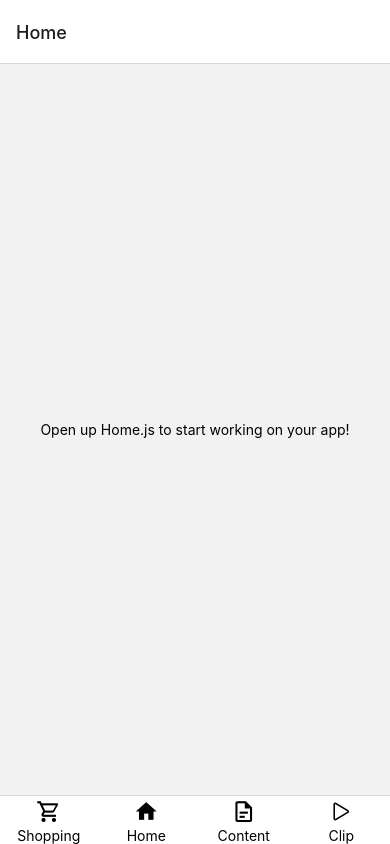
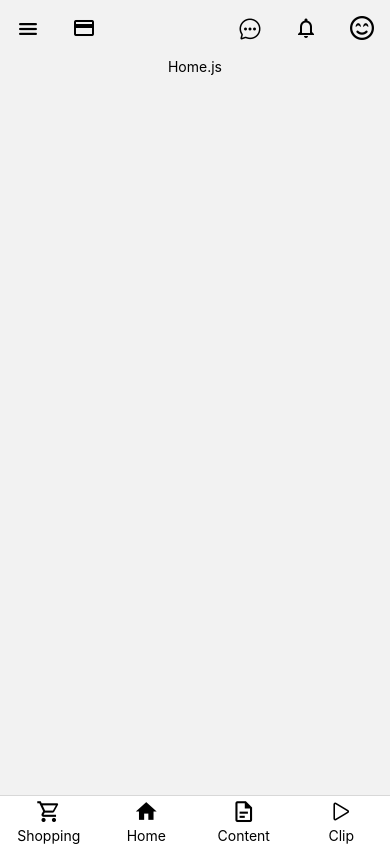
Before and after one commit to hyoungphi/naver_clone_rn, a React Native app: screen /Home in a window 390 px wide. Built offline with nearby package versions, Linux system fonts and the light colour scheme.

Commit message:
1. Refactor Icons 2. Add HomeHeader

```diff
--- a/App.js
+++ b/App.js
@@ -1,5 +1,4 @@
-import { StatusBar } from 'expo-status-bar';
-import { StyleSheet, Text, View } from 'react-native';
+import { StyleSheet } from 'react-native';
 
 import { NavigationContainer } from '@react-navigation/native';
 import TabBar from '@components/TabBar';
--- /dev/null
+++ b/src/assets/icons/Icon.js
@@ -0,0 +1,47 @@
+import {
+  Ionicons,
+  MaterialIcons,
+  MaterialCommunityIcons,
+  FontAwesome6,
+} from "@expo/vector-icons";
+
+
+export default function Icon(props) {
+  let size = props.size ?? '1.5rem'
+  let color = props.color ?? 'black'
+  let name = props.name
+
+  switch (name) {
+    case 'home':
+      return <MaterialIcons name='home' size={size} color={color} />
+    case 'homeOutline':
+      return <MaterialCommunityIcons name='home-outline' size={size} color={color} />
+    case 'shopping':
+      return <MaterialCommunityIcons name='cart' size={size} color={color} />
+    case 'shoppingOutline':
+      return <MaterialCommunityIcons name='cart-outline' size={size} color={color} />
+    case 'content':
+      return <MaterialCommunityIcons name='file-document' size={size} color={color} />
+    case 'contentOutline':
+      return <MaterialCommunityIcons name='file-document-outline' size={size} color={color} />
+    case 'clip':
+      return <Ionicons name='play' size={size} color={color} />
+    case 'clipOutline':
+      return <Ionicons name='play-outline' size={size} color={color} />
+    case 'warning':
+      return <Ionicons name='warning' size={size} color={color} />
+    case 'menu':
+      return <Ionicons name='menu' size={size} color={color} />
+    case 'payment':
+      return <MaterialIcons name='payment' size={size} color={color} />
+    case 'chat':
+      return <Ionicons name='chatbubble-ellipses-outline' size={size} color={color} />
+    case 'bell':
+      return <MaterialIcons name='notifications-none' size={size} color={color} />
+    case 'smile':
+      return <FontAwesome6 name='smile-beam' size={size} color={color} />
+    default:
+      return <Ionicons name='warning' size={size} color={color} />
+  }
+
+}
--- /dev/null
+++ b/src/components/DefaultWrapper.js
@@ -0,0 +1,9 @@
+import { View } from 'react-native';
+
+export default function DefaultWrapper({ children }) {
+  return (
+    <View >
+      {children}
+    </View>
+  );
+}
--- /dev/null
+++ b/src/components/IconButton.js
@@ -0,0 +1,25 @@
+import { StyleSheet, View, TouchableOpacity } from 'react-native';
+
+
+export default function IconButton({ icon, onPress, style }) {
+  let _style = style;
+  if (_style === undefined) {
+    _style = styles.iconButton;
+  }
+
+  return (
+    <TouchableOpacity style={_style} onPress={onPress}>
+      {icon}
+    </TouchableOpacity>
+  );
+}
+
+
+const styles = StyleSheet.create({
+  iconButton: {
+    padding: '1rem',
+    color: 'black',
+    fontSize: '1.5rem',
+
+  },
+});
--- a/src/components/TabBar.js
+++ b/src/components/TabBar.js
@@ -1,12 +1,13 @@
 import { Text, } from 'react-native';
 import { createBottomTabNavigator } from '@react-navigation/bottom-tabs';
 import Shopping from '@screens/Shopping';
-import Home from '@screens/Home';
+import Home from '@screens/home/Home';
 import Content from '@screens/Content';
 import Clip from '@screens/Clip';
 import { Ionicons } from '@expo/vector-icons';
 import { MaterialCommunityIcons } from '@expo/vector-icons';
 import { MaterialIcons } from '@expo/vector-icons';
+import Icon from 'src/assets/icons/Icon';
 
 const Tab = createBottomTabNavigator();
 
@@ -19,35 +20,36 @@ export default function TabBar() {
         tabBarIcon: ({ focused, color, size }) => {
           if (route.name === 'Home') {
             if (focused) {
-              return <MaterialIcons name="home" size={size} color={color} />;
+              return <Icon name="home" size={size} color={color} />;
             }
-            return <MaterialCommunityIcons name="home-outline" size={size} color={color} />;
+            return <Icon name="homeOutline" size={size} color={color} />;
           }
           if (route.name === 'Shopping') {
             if (focused) {
-              return <MaterialCommunityIcons name="cart" size={size} color={color} />;
+              return <Icon name="shopping" size={size} color={color} />;
             }
-            return <MaterialCommunityIcons name="cart-outline" size={size} color={color} />;
+            return <Icon name="shoppingOutline" size={size} color={color} />;
           }
           if (route.name === 'Content') {
             if (focused) {
-              return <MaterialCommunityIcons name="file-document" size={size} color={color} />;
+              return <Icon name="content" size={size} color={color} />;
             }
-            return <MaterialCommunityIcons name="file-document-outline" size={size} color={color} />;
+            return <Icon name="contentOutline" size={size} color={color} />;
           }
           if (route.name === 'Clip') {
             if (focused) {
-              return <Ionicons name="play" size={size} color={color} />;
+              return <Icon name="clip" size={size} color={color} />;
             }
-            return <Ionicons name="play-outline" size={size} color={color} />;
+            return <Icon name="clipOutline" size={size} color={color} />;
           }
-          return <Ionicons name={'warning'} size={size} color={color} />;
+          return <Icon name="warning" size={size} color={color} />;
         },
         tabBarLabel: ({ focused, color }) => {
           return <Text style={{ color: color, textAlign: 'center' }}>{route.name}</Text>;
         },
         tabBarActiveTintColor: 'black',
         tabBarInactiveTintColor: 'black',
+        headerShown: false,
       })}
     >
       <Tab.Screen name="Shopping" component={Shopping} />
--- a/src/screens/Clip.js
+++ b/src/screens/Clip.js
@@ -2,8 +2,8 @@ import { View, Text, StatusBar } from 'react-native';
 export default function Clip() {
     return (
         <View style={{ flex: 1, justifyContent: 'center', alignItems: 'center' }}>
-        <Text>Open up Clip.js to start working on your app!</Text>
-        <StatusBar style="auto" />
+            <Text>Clip.js</Text>
+            <StatusBar style="auto" />
         </View>
     );
-    }
+}
--- a/src/screens/Content.js
+++ b/src/screens/Content.js
@@ -2,8 +2,8 @@ import { View, Text, StatusBar } from 'react-native';
 export default function Content() {
     return (
         <View style={{ flex: 1, justifyContent: 'center', alignItems: 'center' }}>
-        <Text>Open up Content.js to start working on your app!</Text>
-        <StatusBar style="auto" />
+            <Text>Content.js</Text>
+            <StatusBar style="auto" />
         </View>
     );
-    }
+}
--- a/src/screens/Home.js
+++ /dev/null
@@ -1,9 +0,0 @@
-import { View, Text, StatusBar } from 'react-native';
-export default function Home() {
-    return (
-        <View style={{ flex: 1, justifyContent: 'center', alignItems: 'center' }}>
-        <Text>Open up Home.js to start working on your app!</Text>
-        <StatusBar style="auto" />
-        </View>
-    );
-    }
--- a/src/screens/Shopping.js
+++ b/src/screens/Shopping.js
@@ -3,8 +3,8 @@ import { View, Text, StatusBar } from 'react-native';
 export default function Shopping() {
     return (
         <View style={{ flex: 1, justifyContent: 'center', alignItems: 'center' }}>
-        <Text>Open up Shopping.js to start working on your app!</Text>
-        <StatusBar style="auto" />
+            <Text>Shopping.js</Text>
+            <StatusBar style="auto" />
         </View>
     );
-    }
+}
--- /dev/null
+++ b/src/screens/home/Home.js
@@ -0,0 +1,14 @@
+import { View, Text, StatusBar } from 'react-native';
+import DefaultWrapper from 'src/components/DefaultWrapper';
+import HomeHeader from './components/HomeHeader';
+export default function Home() {
+    return (
+        <DefaultWrapper>
+            <View style={{ flex: 1, justifyContent: 'center', alignItems: 'center' }}>
+                <HomeHeader />
+                <Text>Home.js</Text>
+                <StatusBar style="auto" />
+            </View>
+        </DefaultWrapper>
+    );
+}
--- /dev/null
+++ b/src/screens/home/components/HomeHeader.js
@@ -0,0 +1,50 @@
+import { Button, View, StyleSheet } from "react-native";
+import { Ionicons, MaterialIcons } from "@expo/vector-icons";
+import IconButton from "src/components/IconButton";
+import Icon from "src/assets/icons/Icon";
+
+export default function HomeHeader() {
+  return (
+    <View style={styles.header}>
+      <LeftComponent />
+      <RightComponent />
+    </View>
+  );
+}
+
+function LeftComponent() {
+  return (
+    <View style={styles.left}>
+      <IconButton icon={<Icon name="menu" />} onPress={() => { }} />
+      <IconButton icon={<Icon name='payment' />} onPress={() => { }} />
+    </View>
+  );
+}
+
+function RightComponent() {
+  return (
+    <View style={styles.right}>
+      <IconButton icon={<Icon name='chat' />} onPress={() => { }} />
+      <IconButton icon={<Icon name='bell' />} onPress={() => { }} />
+      <IconButton icon={<Icon name='smile' />} onPress={() => { }} />
+    </View>
+  );
+}
+
+const styles = StyleSheet.create({
+  header: {
+    flexDirection: 'row',
+    justifyContent: 'space-between',
+    width: '100%',
+  },
+  left: {
+    flex: 1,
+    flexDirection: 'row',
+    justifyContent: 'flex-start',
+  },
+  right: {
+    flex: 1,
+    flexDirection: 'row',
+    justifyContent: 'flex-end',
+  },
+});
```
